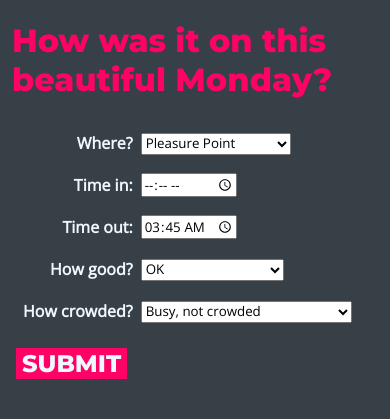
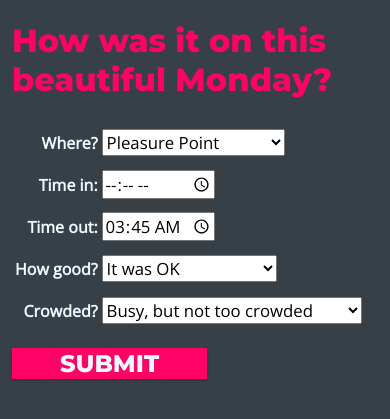
Before and after one commit to kremerica/surfiq, a Django app: page /surfinfo/ in a window 390 px wide. Shown: the top 419 px of the page. Run offline with Django 3.2, Linux system fonts and the light colour scheme; parts of the project's set-up code (start-up, migrations or seed data) failed here and were passed over.

Commit message:
Prevented zoom on mobile
A tiny bit of style tweaking and some extra text

Add favicon.ico, not sure if that worked

```diff
--- a/surfinfo/forms.py
+++ b/surfinfo/forms.py
@@ -21,7 +21,7 @@ class AddSessionForm(forms.Form):
     SURFSCORE_CHOICES = (
         (5, 'Legendary'),
         (4, 'Good'),
-        (3, 'OK'),
+        (3, 'It was OK'),
         (2, 'Not good'),
         (1, 'Better off not going'),
     )
@@ -29,7 +29,7 @@ class AddSessionForm(forms.Form):
     CROWDSCORE_CHOICES = (
         (5, 'Empty'),
         (4, 'A few people out'),
-        (3, 'Busy, not crowded'),
+        (3, 'Busy, but not too crowded'),
         (2, 'Crowded, wave count reduced'),
         (1, 'Shit show'),
     )
@@ -41,7 +41,7 @@ class AddSessionForm(forms.Form):
 #    waveCount = forms.IntegerField(label="How many waves?")
 
     surfScore = forms.ChoiceField(label="How good?", choices=SURFSCORE_CHOICES, initial=3)
-    crowdScore = forms.ChoiceField(label="How crowded?", choices=CROWDSCORE_CHOICES, initial=3)
+    crowdScore = forms.ChoiceField(label="Crowded?", choices=CROWDSCORE_CHOICES, initial=3)
 
     def clean(self):
         startTime = self.cleaned_data['startTime']
--- a/surfinfo/static/surfinfo/style.css
+++ b/surfinfo/static/surfinfo/style.css
@@ -17,6 +17,8 @@ body {
 * {
     font-family: var(--body_font);
     color: AliceBlue;
+}
+div {
     margin-left: 4px;
 }
 
@@ -24,13 +26,14 @@ body {
 h1, h2, h3, h4, h5, h6 {
     font-family: var(--header_font)
 }
-h1 {
+h1, h3 {
     color: var(--accent_color)
 }
 
 /* form stuff */
 input, select, option {
     color: black;
+    font-size: 1.05em;
 }
 input[type=submit] {
     margin-top: 15px;
@@ -40,6 +43,9 @@ input[type=submit] {
     background-color: var(--accent_color);
     color: AliceBlue;
     border-style: none;
+    box-shadow: 0 1px 3px rgba(0,0,0,0.12), 0 1px 2px rgba(0,0,0,0.24);
+    padding-left: 2em;
+    padding-right: 2em;
 
     -webkit-appearance: none;
 }
@@ -52,8 +58,11 @@ input[type=submit] {
 .list_section_header {
     color: var(--accent_color);
     font-weight: bold;
+    font-size: 1.1em;
     text-transform: uppercase;
     list-style-type: none;
+
+    padding-top: 10px;
 }
 
 /* tables */
--- a/surfinfo/templates/surfinfo/sessionform.html
+++ b/surfinfo/templates/surfinfo/sessionform.html
@@ -4,20 +4,26 @@
 <head>
     <meta charset="UTF-8">
     <meta name="viewport" content="width=device-width, initial-scale=1.0">
+    <meta name="viewport" content="width=device-width, user-scalable=no">
     <title>I EAT SURF SESSIONS</title>
     <link rel="stylesheet" type="text/css" href="{% static 'surfinfo/style.css' %}">
+    <link rel="shortcut icon" type="image/png" href="{% static 'surfinfo/favicon.ico' %}"/>
 </head>
 <body>
-    <h1 id="greeting">How was it on this beautiful </h1>
-
+    <div>
+        <h1 id="greeting">How was it on this beautiful </h1>
+    </div>
     {% if error_message %}<p><strong>{{ error_message }}</strong></p>{% endif %}
-
     <form id="addsession_form" action="" method="post">
         {% csrf_token %}
-        <table>
-            {{ form.as_table }}
-        </table>
-        <input type="submit" value="Submit">
+        <div>
+            <table>
+                {{ form.as_table }}
+            </table>
+        </div>
+        <div>
+            <input type="submit" value="Submit">
+        </div>
     </form>
     <script>
         // set greeting day of week and set endTime value to current time
```
Also changed, not shown: surfinfo/templates/surfinfo/sessionthankyou.html (+8 -1 lines), surfinfo/templates/surfinfo/spotthankyou.html (+14 -2 lines), surfinfo/templates/surfinfo/surfspotform.html (+12 -5 lines), db.sqlite3, surfinfo/static/surfinfo/favicon.ico (added).
